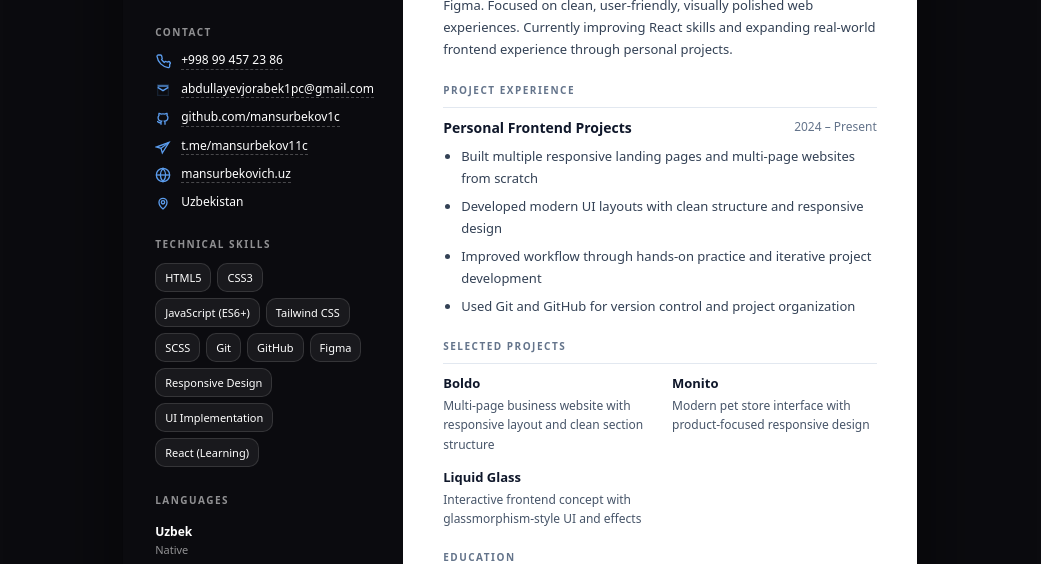
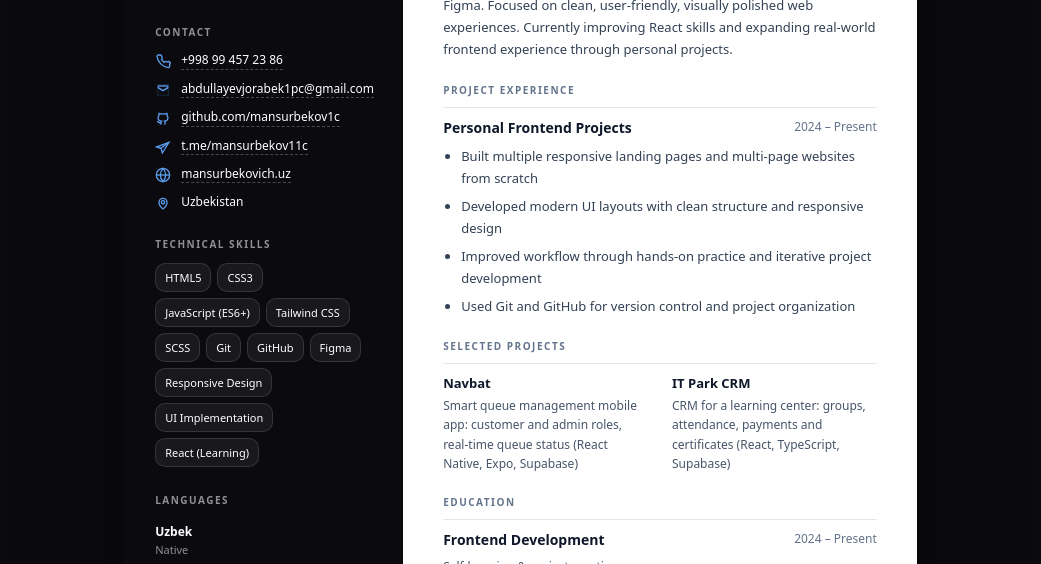
Before and after one commit to mansurbekov1c/MyPortfolio, a plain HTML site: page cv/cv-en.html in a window 1280 px wide. Shown: the part 228-792 px from the top of the page, without its empty margins (120-1161 px from the left). Drawn offline with Linux system fonts and the light colour scheme.

Commit message:
fix(cv): tanlangan loyihalar Navbat va IT Park CRM ga almashtirildi
Written by Codex, verified by Claude

Co-Authored-By: Claude Opus 5.5 <noreply@anthropic.com>

```diff
--- a/cv/cv-en.html
+++ b/cv/cv-en.html
@@ -502,16 +502,12 @@
               <h2 class="r-h">Selected Projects</h2>
               <div class="projects">
                 <div class="proj">
-                  <h4>Boldo</h4>
-                  <p>Multi-page business website with responsive layout and clean section structure</p>
+                  <h4>Navbat</h4>
+                  <p>Smart queue management mobile app: customer and admin roles, real-time queue status (React Native, Expo, Supabase)</p>
                 </div>
                 <div class="proj">
-                  <h4>Monito</h4>
-                  <p>Modern pet store interface with product-focused responsive design</p>
-                </div>
-                <div class="proj">
-                  <h4>Liquid Glass</h4>
-                  <p>Interactive frontend concept with glassmorphism-style UI and effects</p>
+                  <h4>IT Park CRM</h4>
+                  <p>CRM for a learning center: groups, attendance, payments and certificates (React, TypeScript, Supabase)</p>
                 </div>
               </div>
             </div>
```
Also changed, not shown: cv/cv-ru.html (+4 -8 lines), cv/cv-uz.html (+4 -8 lines), 1 other file.
